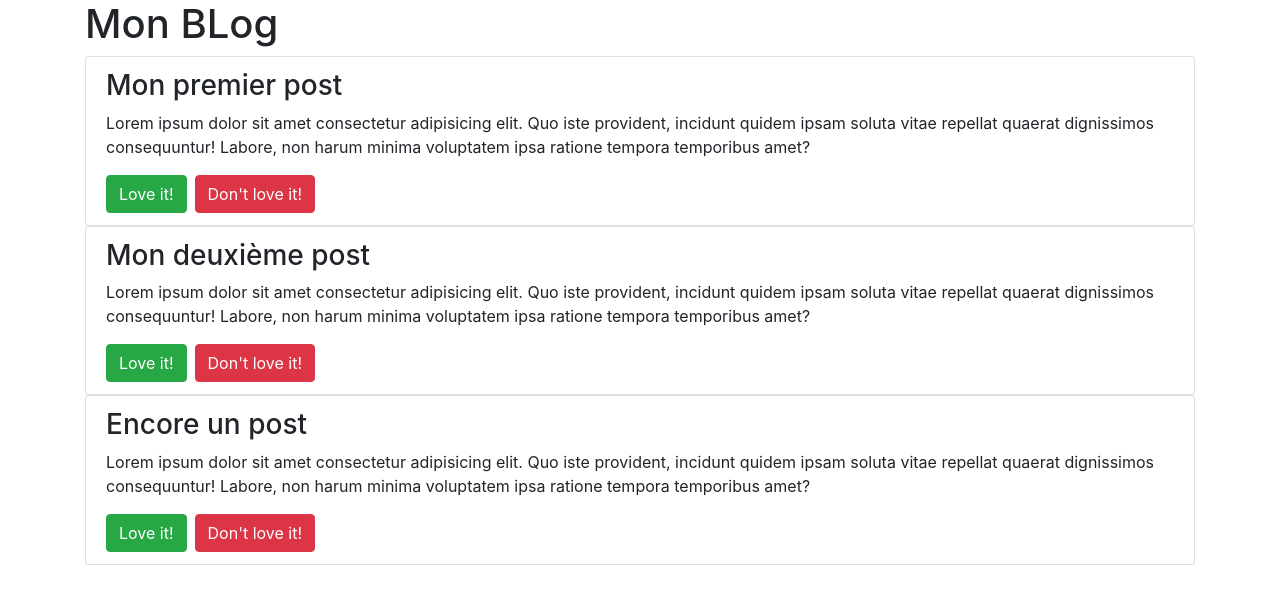
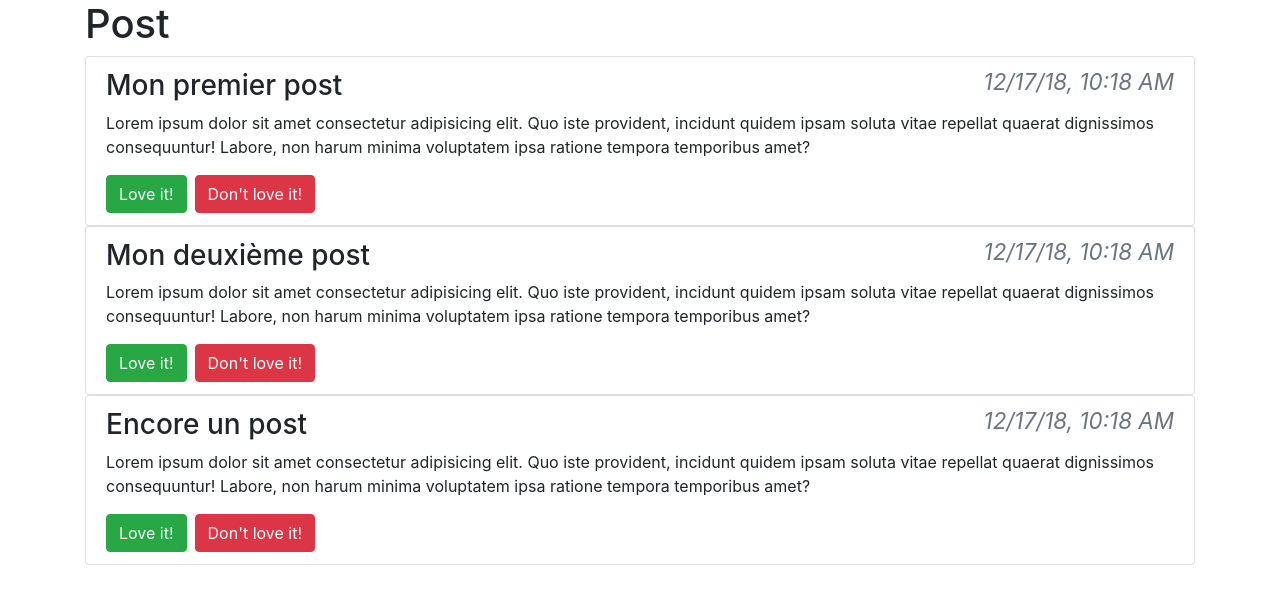
Before and after one commit to ericvwf3/Blog, an Angular app: page / in a window 1280 px wide. Shown: the top 604 px of the page. Built offline with nearby package versions, Linux system fonts and the light colour scheme.

Commit message:
Moving posts array from post-list to app component

```diff
--- a/src/app/app.component.html
+++ b/src/app/app.component.html
@@ -1,6 +1,6 @@
 <div class="container">
-  <h1>Mon BLog</h1>
+  <h1>Post</h1>
 
-  <app-post-list></app-post-list>
+  <app-post-list [posts] = "posts"></app-post-list>
 
 </div>
--- a/src/app/app.component.ts
+++ b/src/app/app.component.ts
@@ -6,5 +6,27 @@ import { Component } from '@angular/core';
   styleUrls: ['./app.component.css']
 })
 export class AppComponent {
-  title = 'blog2';
+
+  posts: Array<Object> = [
+    {
+      title: 'Mon premier post',
+      content: 'Lorem ipsum dolor sit amet consectetur adipisicing elit. Quo iste provident, incidunt quidem ipsam soluta vitae repellat quaerat dignissimos consequuntur! Labore, non harum minima voluptatem ipsa ratione tempora temporibus amet?',
+      loveIts: 0,
+      created_at: new Date()
+    },
+    {
+      title: 'Mon deuxième post',
+      content: 'Lorem ipsum dolor sit amet consectetur adipisicing elit. Quo iste provident, incidunt quidem ipsam soluta vitae repellat quaerat dignissimos consequuntur! Labore, non harum minima voluptatem ipsa ratione tempora temporibus amet?',
+      loveIts: 0,
+      created_at: new Date()
+    },
+    {
+      title: 'Encore un post',
+      content: 'Lorem ipsum dolor sit amet consectetur adipisicing elit. Quo iste provident, incidunt quidem ipsam soluta vitae repellat quaerat dignissimos consequuntur! Labore, non harum minima voluptatem ipsa ratione tempora temporibus amet?',
+      loveIts: 0,
+      created_at: new Date()
+    },
+
+  ];
+
 }
--- a/src/app/post-list/post-list.component.ts
+++ b/src/app/post-list/post-list.component.ts
@@ -1,4 +1,4 @@
-import { Component, OnInit } from '@angular/core';
+import { Component, OnInit, Input } from '@angular/core';
 
 @Component({
   selector: 'app-post-list',
@@ -7,27 +7,7 @@ import { Component, OnInit } from '@angular/core';
 })
 export class PostListComponent implements OnInit {
 
-  posts: Array<Object> = [
-    {
-      title: 'Mon premier post',
-      content: 'Lorem ipsum dolor sit amet consectetur adipisicing elit. Quo iste provident, incidunt quidem ipsam soluta vitae repellat quaerat dignissimos consequuntur! Labore, non harum minima voluptatem ipsa ratione tempora temporibus amet?',
-      loveIts: 0,
-      created_at: new Date()
-    },
-    {
-      title: 'Mon deuxième post',
-      content: 'Lorem ipsum dolor sit amet consectetur adipisicing elit. Quo iste provident, incidunt quidem ipsam soluta vitae repellat quaerat dignissimos consequuntur! Labore, non harum minima voluptatem ipsa ratione tempora temporibus amet?',
-      loveIts: 0,
-      created_at: new Date()
-    },
-    {
-      title: 'Encore un post',
-      content: 'Lorem ipsum dolor sit amet consectetur adipisicing elit. Quo iste provident, incidunt quidem ipsam soluta vitae repellat quaerat dignissimos consequuntur! Labore, non harum minima voluptatem ipsa ratione tempora temporibus amet?',
-      loveIts: 0,
-      created_at: new Date()
-    },
-
-  ];
+  @Input() posts;
 
   constructor() { }
 
--- a/src/app/post/post.component.html
+++ b/src/app/post/post.component.html
@@ -4,7 +4,7 @@
                 'list-group-item-danger' : post.loveIts < 0
                 }">
 
-  <h3> {{ post.title }} <span class="float-right"> {{ post.date }} </span></h3>
+  <h3> {{ post.title }} <span class="float-right text-secondary font-italic small"> {{ post.created_at | date: "short"  }} </span></h3>
 
   <p> {{ post.content }} </p>
 
```
